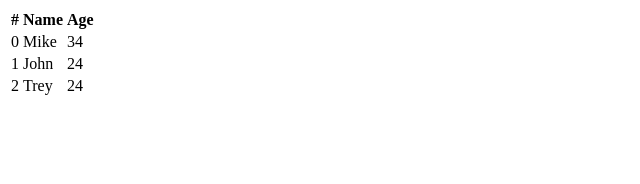
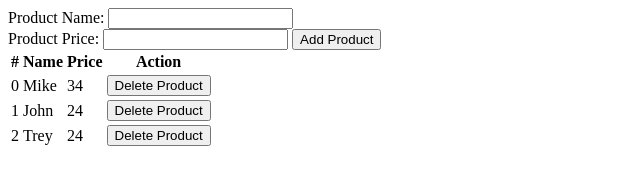
Before and after one commit to CoolConfucius/20161208, a plain HTML site: page index.html in a window 1280 px wide. Shown: the whole page, without its empty margins (0-640 px from the left). Drawn offline with nearby package versions, Linux system fonts and the light colour scheme.

Commit message:
can scope add and delete products

```diff
--- a/index.html
+++ b/index.html
@@ -8,45 +8,73 @@ var myAppModule = angular.module('myApp', []);
 // Create a factory (attached to this module)
 myAppModule.factory('studentFactory', function (){
     // The factory is nothing more than a function that returns an object
-    var students = [
-        {name: 'Mike', age: 34},
-        {name: 'John', age: 24},
-        {name: 'Trey', age: 24}];
+    var products = [
+        {name: 'Mike', price: 34},
+        {name: 'John', price: 24},
+        {name: 'Trey', price: 24}];
     var factory = {};
-    // Add a getStudents key to the factory object with a value of a function.
-    factory.getStudents = function (callback){
-        // Pass the students to a callback to be used by whoever calls the method
-        callback(students);
+    // Add a getProducts key to the factory object with a value of a function.
+    factory.getProducts = function (callback){
+        // Pass the products to a callback to be used by whoever calls the method
+        callback(products);
     }
     // Most important step: return the object so it can be used by the rest of our angular code
+
+
+
+
+
     return factory;
 });
 
 
 // Create a controller (attached to this module), and inject the studentFactory in it.
 myAppModule.controller('studentsController', ['$scope', 'studentFactory', function ($scope, studentFactory){
-    //  initialize an empty array so $scope.students maintains a consistent data type
-    $scope.students = [];
-    // run the getStudents method and set $scope data in the callback
-    studentFactory.getStudents(function (data){
-        $scope.students = data;
+    //  initialize an empty array so $scope.products maintains a consistent data type
+    $scope.products = [];
+    // run the getProducts method and set $scope data in the callback
+    studentFactory.getProducts(function (data){
+        $scope.products = data;
     })
+
+    function newproduct(){
+      $scope.newproduct = {
+        firstname: "",
+        lastname: "",
+        favoritelanguage: ""
+      };
+    }
+    newproduct();
+    $scope.addproduct = function(){
+      $scope.products.push($scope.newproduct);
+      newproduct();
+    }
+    $scope.deleteproduct = function(index){
+      console.log(index);
+      $scope.products.splice(index, 1);
+    }
+
 }])
   </script>
 </head>
 <body ng-app='myApp'>
     <div ng-controller = "studentsController">
+      Product Name: <input type="text" ng-model="newproduct.name"><br>
+      Product Price: <input type="number" ng-model="newproduct.price">
+      <button ng-click="addproduct()">Add Product</button>
       <table>
         <thead>
           <th>#</th>
           <th>Name</th>
-          <th>Age</th>
+          <th>Price</th>
+          <th>Action</th>
         </thead>
         <tbody>
-          <tr ng-repeat="student in students track by $index">
+          <tr ng-repeat="product in products track by $index">
             <td>{{$index}}</td>
-            <td>{{student.name}}</td>
-            <td>{{student.age}}</td>
+            <td>{{product.name}}</td>
+            <td>{{product.price}}</td>
+            <td><button ng-click="deleteproduct($index)">Delete Product</button></td>
           </tr>
         </tbody>
       </table>
```
